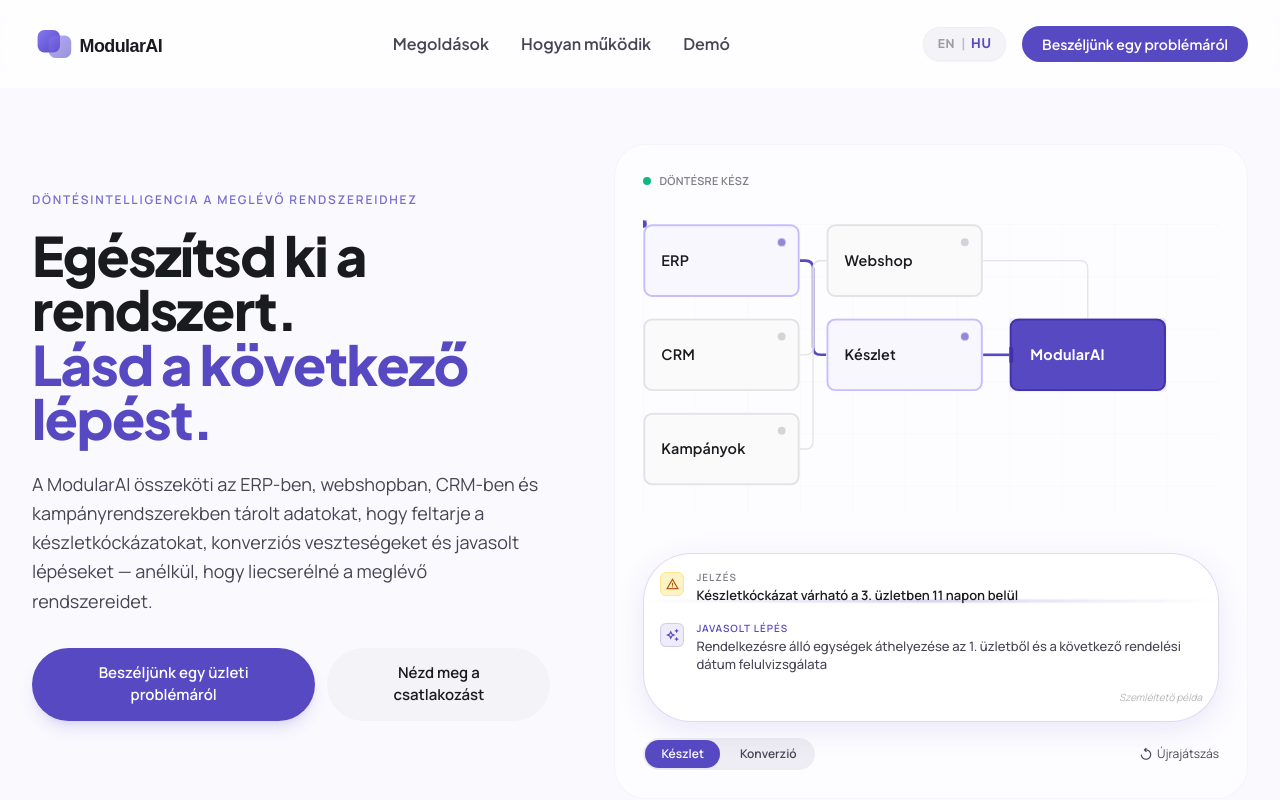
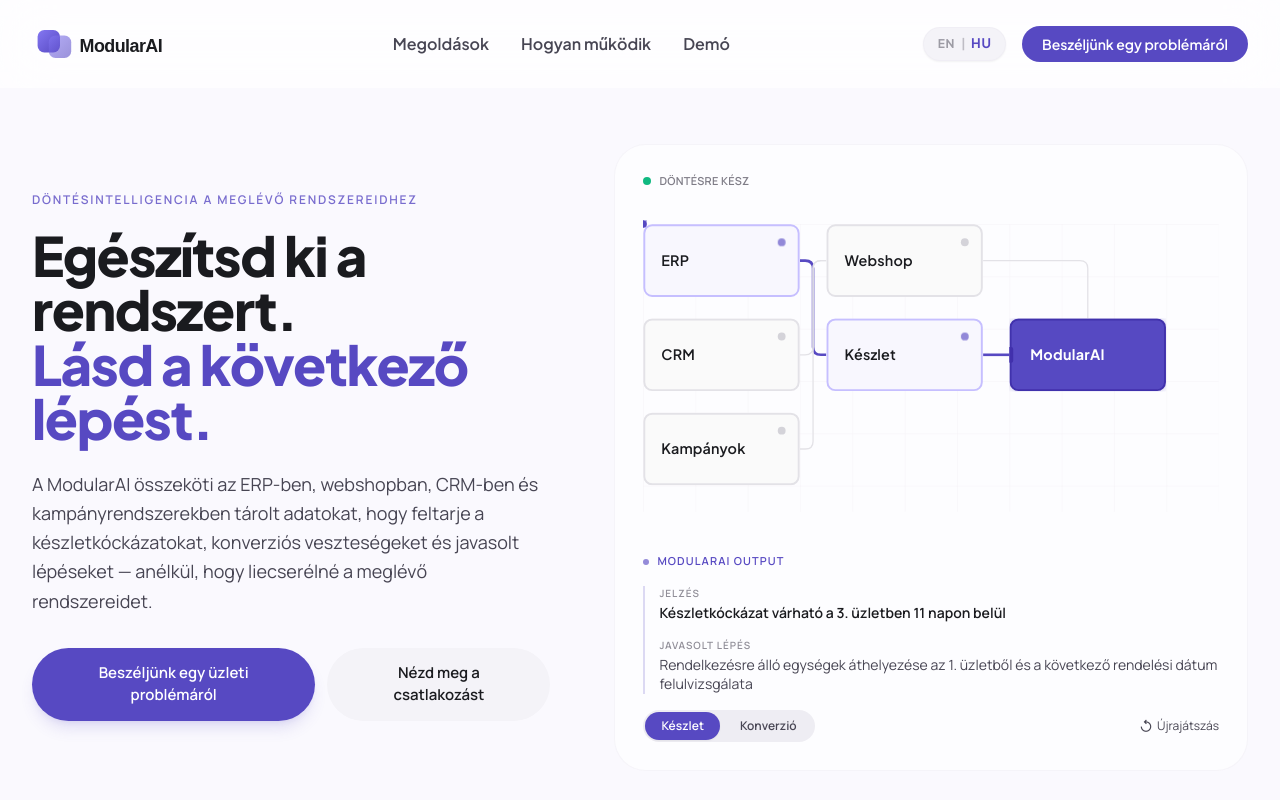
Before and after one commit to szarkamarci/modularsys, a React (Vite) app: page / in a window 1280 px wide. Shown: the top 800 px of the page. Built offline with nearby package versions, Linux system fonts and the light colour scheme.

Commit message:
style: revert to a minimal AI output readout in docking hero

```diff
--- a/src/components/DockingHero.jsx
+++ b/src/components/DockingHero.jsx
@@ -247,63 +247,45 @@
 const SignalReadout = ({ scenario, t }) => (
   <motion.div
     key={scenario}
-    initial={{ opacity: 0, height: 0 }}
-    animate={{ opacity: 1, height: 'auto' }}
-    exit={{ opacity: 0, height: 0 }}
-    transition={{ duration: 0.4, ease: "easeOut" }}
-    className="mt-6 p-4 rounded-xl bg-white dark:bg-slate-900 border border-primary/20 shadow-[0_8px_30px_rgba(87,73,194,0.12)] relative overflow-hidden"
+    initial={{ opacity: 0 }}
+    animate={{ opacity: 1 }}
+    exit={{ opacity: 0 }}
+    className="mt-6 space-y-4"
   >
-    {/* Animated AI scanline effect */}
+    {/* Minimal AI indicator */}
     <motion.div
-      className="absolute left-0 right-0 h-[2px] bg-gradient-to-r from-transparent via-primary/40 to-transparent blur-[1px]"
-      initial={{ top: '-10%' }}
-      animate={{ top: '110%' }}
-      transition={{ duration: 2, repeat: Infinity, ease: 'linear' }}
-    />
+      initial={{ opacity: 0, y: 5 }}
+      animate={{ opacity: 1, y: 0 }}
+      transition={{ duration: 0.4 }}
+      className="flex items-center gap-2 text-primary text-[11px] font-bold tracking-widest uppercase"
+    >
+      <span className="w-1.5 h-1.5 rounded-full bg-primary animate-pulse" />
+      ModularAI Output
+    </motion.div>
 
-    <div className="space-y-4 relative z-10">
+    {/* Clean staggered content */}
+    <div className="space-y-4 pl-3.5 border-l-2 border-primary/20">
       <motion.div
         initial={{ opacity: 0, x: -10 }}
         animate={{ opacity: 1, x: 0 }}
-        transition={{ delay: 0.3, duration: 0.4 }}
-        className="flex items-start gap-3"
+        transition={{ delay: 0.4, duration: 0.5, ease: "easeOut" }}
       >
-        <span className="mt-0.5 w-6 h-6 rounded-md bg-amber-100 flex items-center justify-center shrink-0 border border-amber-200">
-          <span className="material-symbols-outlined text-amber-700" style={{ fontSize: 14 }}>warning</span>
-        </span>
-        <div>
-          <p className="text-[10px] uppercase tracking-widest text-on-surface-variant/70 font-bold mb-0.5">{t('hero.signal_label')}</p>
-          <p className="text-[13px] font-semibold text-on-surface leading-snug">
-            {t(`hero.scenario_${scenario}_signal`)}
-          </p>
-        </div>
+        <p className="text-[10px] uppercase tracking-widest text-on-surface-variant/60 font-bold mb-0.5">{t('hero.signal_label')}</p>
+        <p className="text-sm font-semibold text-on-surface leading-snug">
+          {t(`hero.scenario_${scenario}_signal`)}
+        </p>
       </motion.div>
 
       <motion.div
         initial={{ opacity: 0, x: -10 }}
         animate={{ opacity: 1, x: 0 }}
-        transition={{ delay: 0.8, duration: 0.4 }}
-        className="flex items-start gap-3"
+        transition={{ delay: 0.8, duration: 0.5, ease: "easeOut" }}
       >
-        <span className="mt-0.5 w-6 h-6 rounded-md bg-primary/10 flex items-center justify-center shrink-0 border border-primary/20">
-          <span className="material-symbols-outlined text-primary" style={{ fontSize: 14 }}>auto_awesome</span>
-        </span>
-        <div>
-          <p className="text-[10px] uppercase tracking-widest text-primary font-bold mb-0.5">{t('hero.action_label')}</p>
-          <p className="text-[13px] text-on-surface-variant font-medium leading-snug">
-            {t(`hero.scenario_${scenario}_action`)}
-          </p>
-        </div>
+        <p className="text-[10px] uppercase tracking-widest text-on-surface-variant/60 font-bold mb-0.5">{t('hero.action_label')}</p>
+        <p className="text-sm text-on-surface-variant leading-snug">
+          {t(`hero.scenario_${scenario}_action`)}
+        </p>
       </motion.div>
-
-      <motion.p
-        initial={{ opacity: 0 }}
-        animate={{ opacity: 1 }}
-        transition={{ delay: 1.2, duration: 0.4 }}
-        className="text-[10px] text-on-surface-variant/40 italic text-right mt-1"
-      >
-        {t('hero.illustrative_label')}
-      </motion.p>
     </div>
   </motion.div>
 );
```
